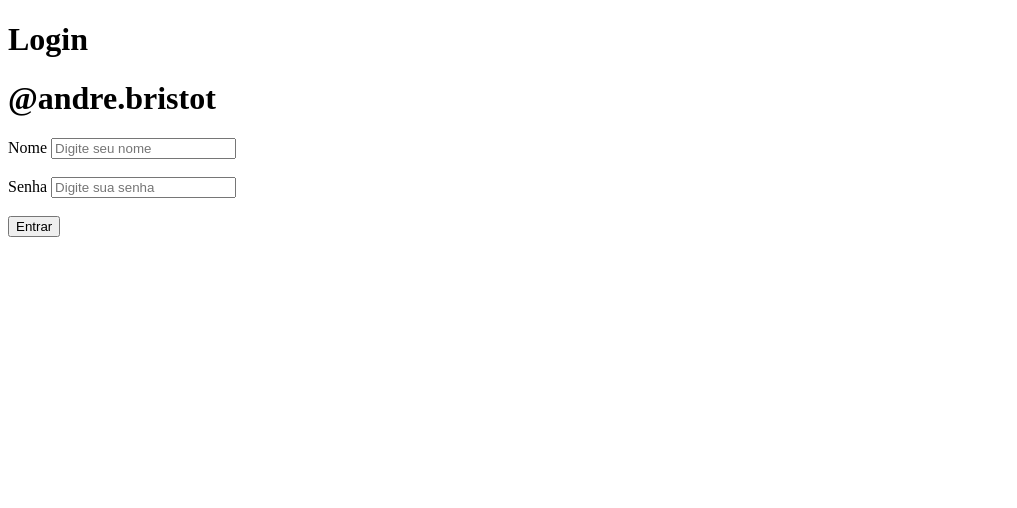
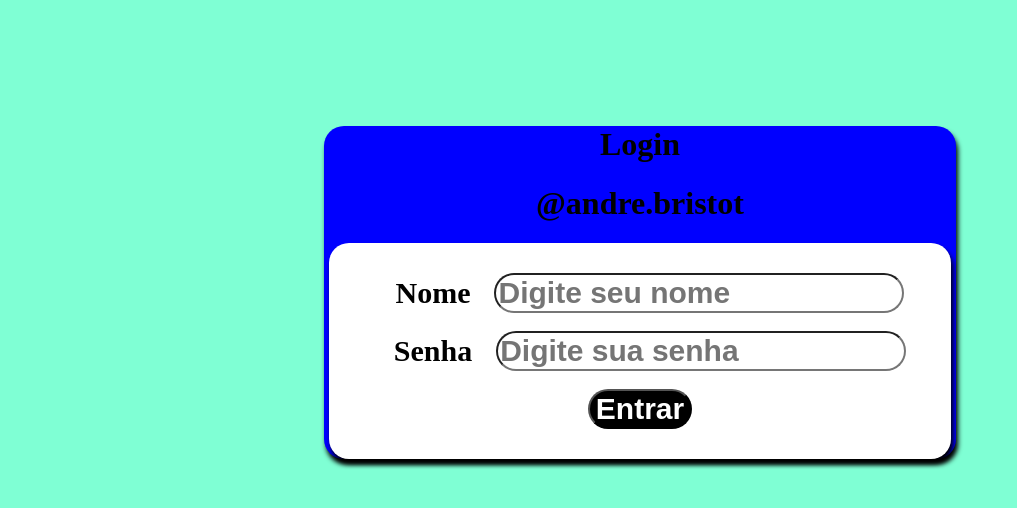
Before and after one commit to Andrlb2k1/Site_Flask, a Python web app: template templates/login.html in a window 1280 px wide. Shown: the top 508 px of the page, without its empty margins (0-1017 px from the left). Run offline with Jinja, Linux system fonts and the light colour scheme; the template is opened without the code that fills it, so the values that code supplies are empty.

Commit message:
css login

```diff
--- a/static/css/home.css
+++ b/static/css/home.css
@@ -0,0 +1,57 @@
+@charset "UTF-8";
+
+body {
+	background-color: aquamarine;
+}
+
+div#form_fundo {
+	background-color: blue;
+	margin: 10% 25% 25% 25%;
+	text-align: center;
+	border-radius: 20px;
+	font-weight: bold;
+	box-shadow: 2px 5px 5px black;
+}
+
+div#form_frente {
+	background-color: white;
+	margin: 5px;
+	text-align: center;
+	border-radius: 20px;
+	font-weight: bold;
+	box-shadow: 2px 5px 5px black;
+	padding: 30px;
+}
+
+label {
+	font-size: 30px;
+	font-weight: bold;
+	border-radius: 10px;
+	padding: 20px;
+}
+
+input {
+	border-radius: 20px;
+	font-size: 30px;
+	font-weight: bold;
+}
+
+input:focus {
+	background-color: blue;
+	color: black;
+}
+
+button {
+	font-size: 30px;
+	font-weight: bold;
+	border-radius: 20px;
+	background-color: black;
+	color: white;
+}
+
+button:hover {
+	background-color: white;
+	color: black;
+	font-size: 40px;
+	cursor: pointer;
+}
--- a/templates/login.html
+++ b/templates/login.html
@@ -3,8 +3,8 @@
 <head>
 	<meta charset="UTF-8">
 	<meta name="viewport" content="width=device-width, initial-scale=1.0">
+	<title>Home</title>
 	<link rel="stylesheet" href="/static/css/home.css">
-	<title>Home</title>
 </head>
 <body>
 	<div id="form_fundo">
```
